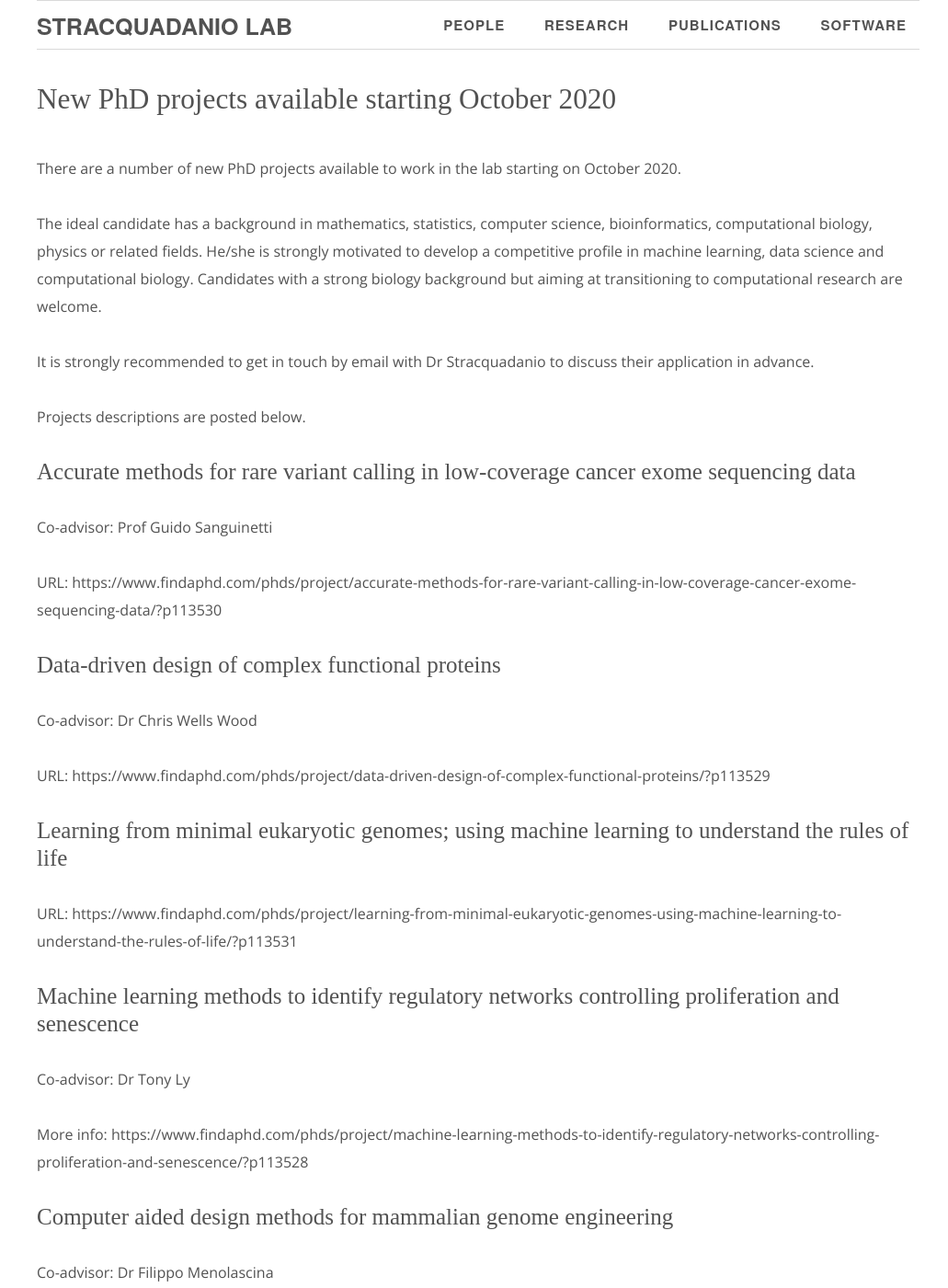
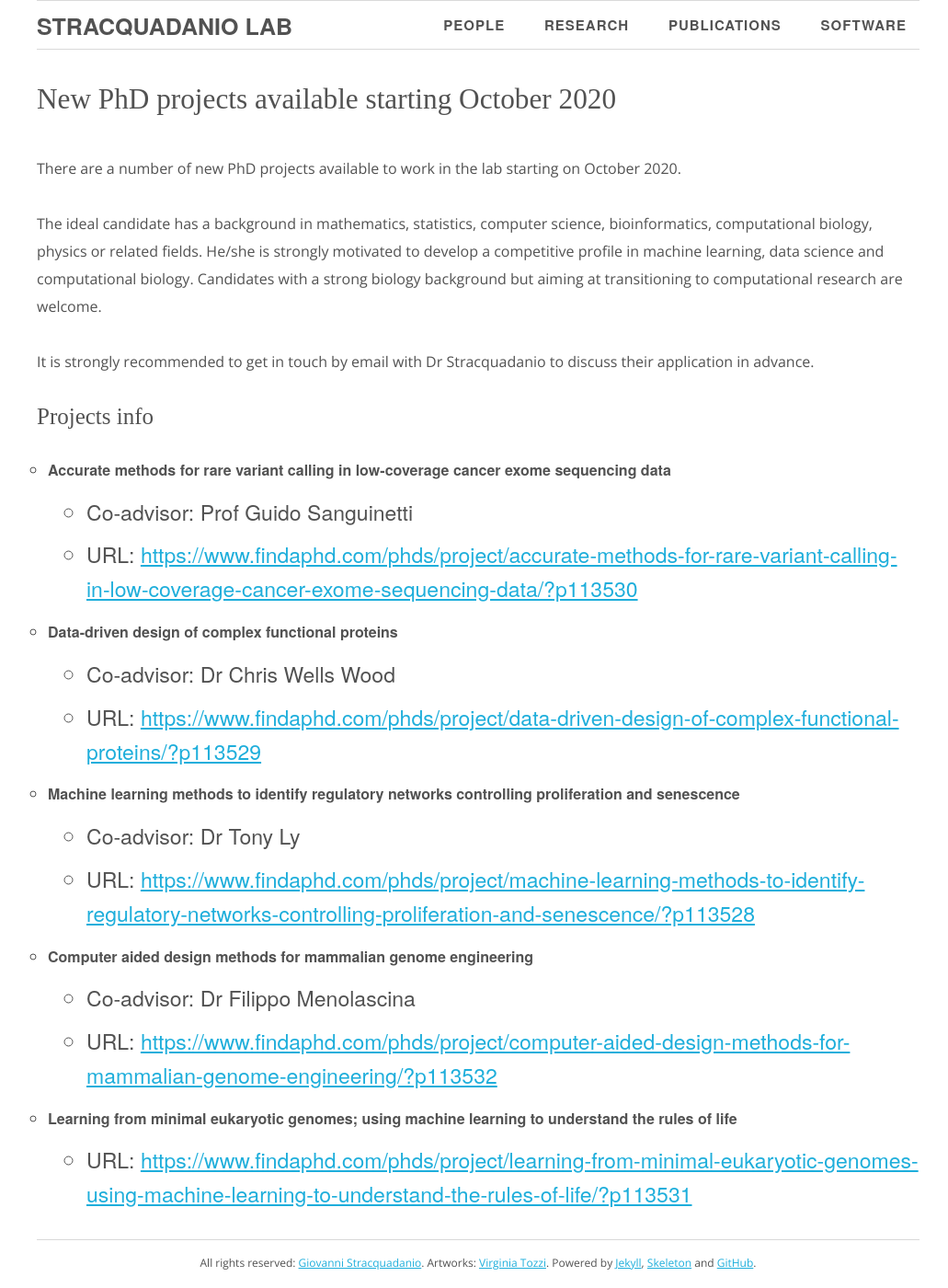
Before and after one commit to stracquadaniolab/stracquadaniolab.github.io, a Jekyll site: the page built from _posts/2019-10-30-PhD-projects-2020.md, in a window 1280 px wide and 1400 px high. Shown: the whole window at 92% size, without its empty margins (120-1151 px from the left). Built offline with Jekyll 4.4.1, drawn with Linux system fonts in a browser that asks for light colours; some web fonts are replaced; some of the changed text lies outside the part shown.

Commit message:
updated phd projects

```diff
--- a/_posts/2019-10-30-PhD-projects-2020.md
+++ b/_posts/2019-10-30-PhD-projects-2020.md
@@ -13,30 +13,23 @@ Candidates with a strong biology background but aiming at transitioning to compu
 
 It is strongly recommended to get in touch by email with Dr Stracquadanio to discuss their application in advance.
 
-Projects descriptions are posted below.
+## Projects info
 
-## Accurate methods for rare variant calling in low-coverage cancer exome sequencing data
-Co-advisor: Prof Guido Sanguinetti
+- **Accurate methods for rare variant calling in low-coverage cancer exome sequencing data**
+  - Co-advisor: Prof Guido Sanguinetti
+  - URL: [https://www.findaphd.com/phds/project/accurate-methods-for-rare-variant-calling-in-low-coverage-cancer-exome-sequencing-data/?p113530](https://www.findaphd.com/phds/project/accurate-methods-for-rare-variant-calling-in-low-coverage-cancer-exome-sequencing-data/?p113530)
 
-URL: https://www.findaphd.com/phds/project/accurate-methods-for-rare-variant-calling-in-low-coverage-cancer-exome-sequencing-data/?p113530
+- **Data-driven design of complex functional proteins**
+  - Co-advisor: Dr Chris Wells Wood
+  - URL: [https://www.findaphd.com/phds/project/data-driven-design-of-complex-functional-proteins/?p113529](https://www.findaphd.com/phds/project/data-driven-design-of-complex-functional-proteins/?p113529)
 
-## Data-driven design of complex functional proteins
-Co-advisor: Dr Chris Wells Wood
+- **Machine learning methods to identify regulatory networks controlling proliferation and senescence**
+  - Co-advisor: Dr Tony Ly
+  - URL: [https://www.findaphd.com/phds/project/machine-learning-methods-to-identify-regulatory-networks-controlling-proliferation-and-senescence/?p113528](https://www.findaphd.com/phds/project/machine-learning-methods-to-identify-regulatory-networks-controlling-proliferation-and-senescence/?p113528)
 
-URL: https://www.findaphd.com/phds/project/data-driven-design-of-complex-functional-proteins/?p113529
+- **Computer aided design methods for mammalian genome engineering**
+  - Co-advisor: Dr Filippo Menolascina
+  - URL: [https://www.findaphd.com/phds/project/computer-aided-design-methods-for-mammalian-genome-engineering/?p113532](https://www.findaphd.com/phds/project/computer-aided-design-methods-for-mammalian-genome-engineering/?p113532)
 
-## Learning from minimal eukaryotic genomes; using machine learning to understand the rules of life
-
-URL: https://www.findaphd.com/phds/project/learning-from-minimal-eukaryotic-genomes-using-machine-learning-to-understand-the-rules-of-life/?p113531
-
-## Machine learning methods to identify regulatory networks controlling proliferation and senescence
-
-Co-advisor: Dr Tony Ly
-
-More info: https://www.findaphd.com/phds/project/machine-learning-methods-to-identify-regulatory-networks-controlling-proliferation-and-senescence/?p113528
-
-## Computer aided design methods for mammalian genome engineering
-
-Co-advisor: Dr Filippo Menolascina
-
-More info: https://www.findaphd.com/phds/project/computer-aided-design-methods-for-mammalian-genome-engineering/?p113532
+- **Learning from minimal eukaryotic genomes; using machine learning to understand the rules of life**
+  - URL: [https://www.findaphd.com/phds/project/learning-from-minimal-eukaryotic-genomes-using-machine-learning-to-understand-the-rules-of-life/?p113531](https://www.findaphd.com/phds/project/learning-from-minimal-eukaryotic-genomes-using-machine-learning-to-understand-the-rules-of-life/?p113531)
```
